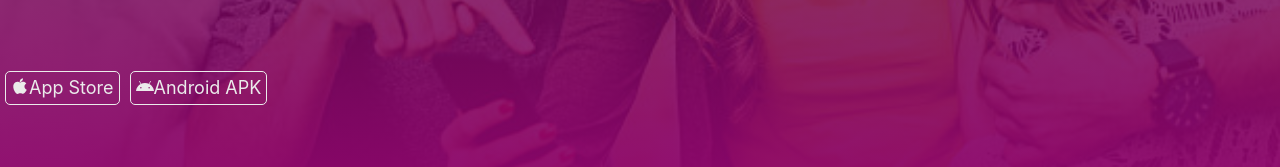
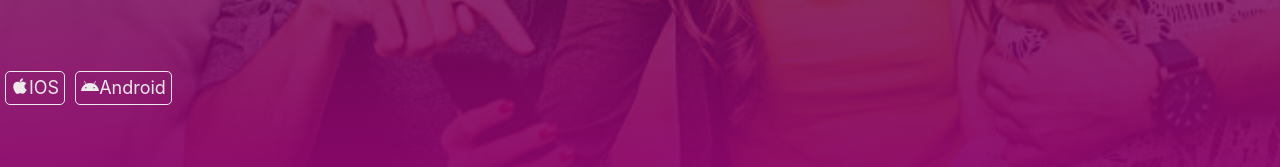
Before and after one commit to WGtechy/about-synando, a React (Create React App) app: page / in a window 1280 px wide. Shown: the part 553-720 px from the top of the page. Built offline with nearby package versions, Linux system fonts and the light colour scheme.

Commit message:
Minor changes in the introPage

```diff
--- a/src/views/IntroPage.js
+++ b/src/views/IntroPage.js
@@ -62,12 +62,12 @@ const IntroPage = ({observer}) => {
   const downloadIcons = [
     {
       icon: IoLogoApple,
-      name: "App Store",
+      name: "IOS",
       url: "https://apps.apple.com/us/app/synando/id6443847115",
     },
     {
       icon: IoLogoAndroid,
-      name: "Android APK",
+      name: "Android",
       url: "https://drive.google.com/file/d/1xWERForrzBnnHQwYvzHlIITsJ80MRzLE/view?usp=sharing",
     },
     {
```
